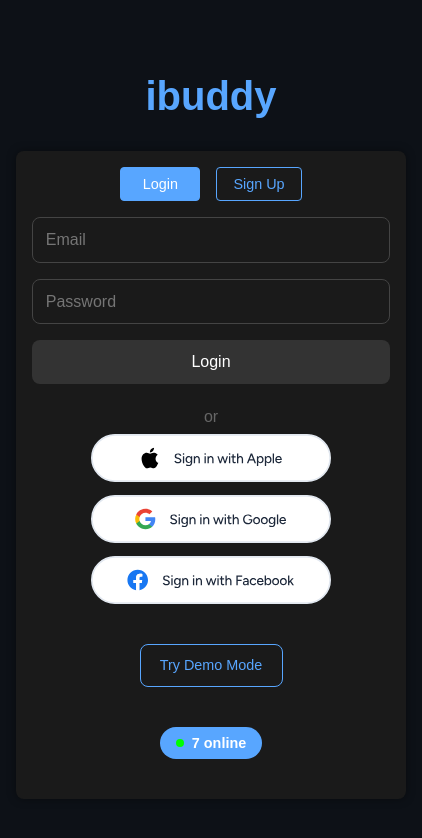
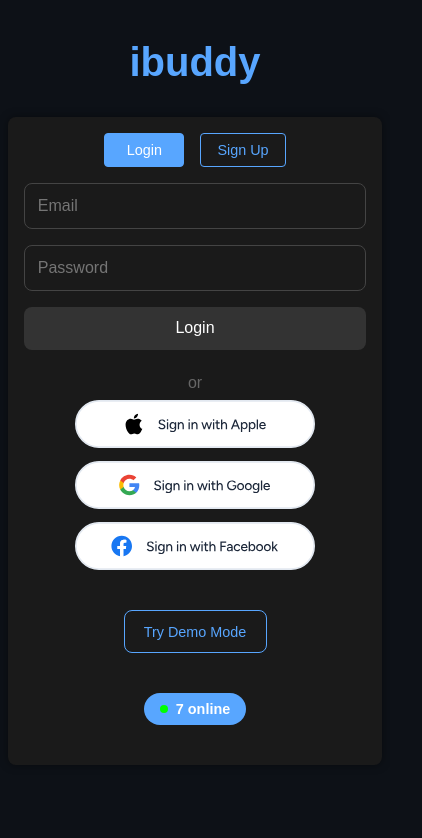
Before and after one commit to davidminq/chitchat, a React (Vite) app in the folder ibuddy/: page / in a window 390 px wide. Shown: the top 838 px of the page, 422 px wide, since content can reach past the window. Built offline with nearby package versions, Linux system fonts and the light colour scheme; no server answers.

Commit message:
🎨 Update styles in index.css

```diff
--- a/ibuddy/src/index.css
+++ b/ibuddy/src/index.css
@@ -177,8 +177,11 @@ body {
   box-sizing: border-box;
   background-color: #0d1117;
   min-height: 100vh;
+  min-height: 100dvh;
   width: 100%;
-  padding-top: 10vh;
+  padding: 2vh 1rem 3vh 1rem;
+  overflow-y: auto;
+  -webkit-overflow-scrolling: touch;
 }
 
 .auth-container {
@@ -186,7 +189,8 @@ body {
   margin-right: auto;
   max-width: 400px;
   width: 100%;
-  padding-bottom: 5vh;
+  padding: 0;
+  flex-shrink: 0;
 }
 
 .auth-gate h1 {
@@ -239,12 +243,33 @@ footer {
 }
 
 @media (max-width: 768px) {
-  .auth-container {
-    padding: 0 1rem 3vh 1rem;
+  .auth-gate {
+    padding: 1vh 0.5rem 2vh 0.5rem;
+    min-height: 100vh;
+    min-height: 100dvh;
+    overflow-y: auto;
+    -webkit-overflow-scrolling: touch;
+    position: relative;
   }
 
-  .auth-gate {
-    padding-top: 5vh;
-    padding-bottom: 3vh;
+  .auth-container {
+    padding: 0;
+    margin-top: 0;
+    padding-top: env(safe-area-inset-top);
+    padding-bottom: env(safe-area-inset-bottom);
   }
 }
+
+/* iPhone 특화 최적화 */
+@supports (-webkit-touch-callout: none) {
+  .auth-gate {
+    min-height: -webkit-fill-available;
+  }
+
+  @media (max-width: 768px) {
+    .auth-gate {
+      padding-top: max(1vh, env(safe-area-inset-top, 20px));
+      padding-bottom: max(2vh, env(safe-area-inset-bottom, 20px));
+    }
+  }
+}
```
